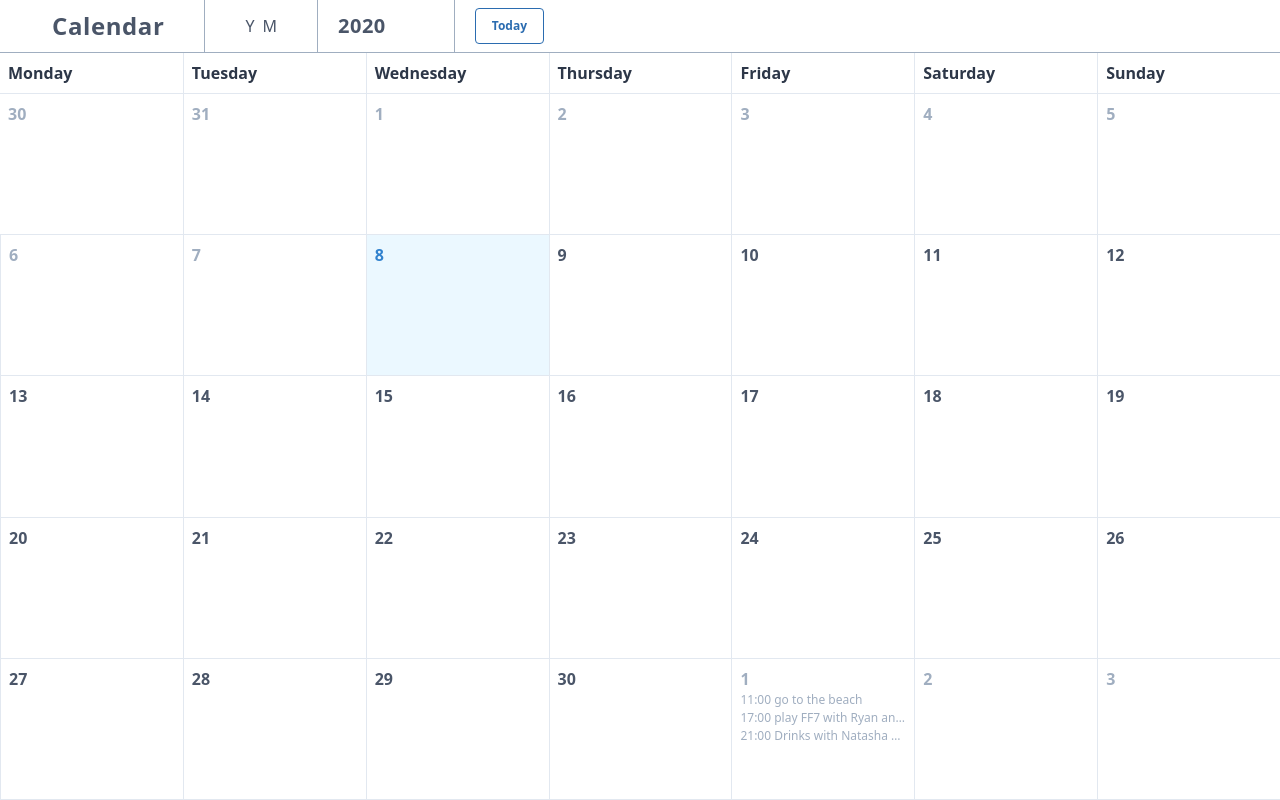
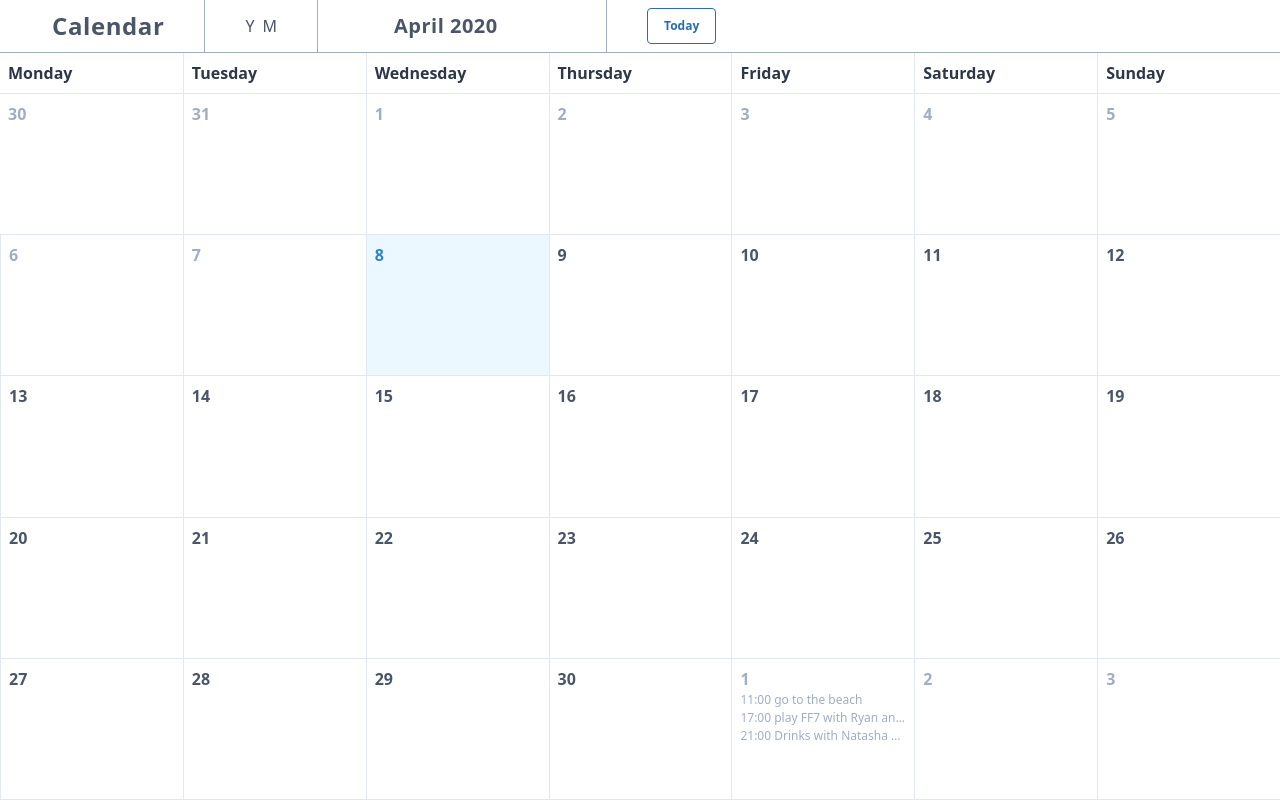
Before and after one commit to beaucouplus/calendar, a React (Create React App) app: page / in a window 1280 px wide. Built offline with nearby package versions, Linux system fonts and the light colour scheme.

Commit message:
Add custom header per view (#35)
* add custom header per view > extracted header and created CurrentViewMenu component
* add custom header per view > revamped menu - works as expected
* add custom header per view > updated menu to make sure width is always the same in ViewMenu

```diff
--- a/src/App.js
+++ b/src/App.js
@@ -1,11 +1,12 @@
-import React, { useState, useContext, useEffect } from "react";
+// packages
+import React, { useState, useEffect } from "react";
 import dayjs from "dayjs";
+
+// local files
+import Header from "./Header";
 import YearView from "./YearView";
 import MonthView from "./MonthView";
-import { Button, OutlineButton } from "./Button";
-import Modal from "./Modal";
-import DayModal from "./DayModal";
-import { EventContext, EventStore } from "./EventContext";
+import { EventStore } from "./EventContext";
 
 function App() {
   const currentDate = new Date();
@@ -22,7 +23,14 @@ function App() {
   return (
     <EventStore>
       <div className="w-screen h-screen flex flex-col">
-        <Header year={year} onSetYear={setYear} onSelectView={selectView} />
+        <Header
+          year={year}
+          onSetYear={setYear}
+          currentView={currentView}
+          onSelectView={selectView}
+          startOfMonth={startOfMonth}
+          onSetStartOfMonth={setStartOfMonth}
+        />
         <CalendarView
           view={currentView}
           year={year}
@@ -33,70 +41,13 @@ function App() {
   );
 }
 
-function Header({ year, onSetYear, onSelectView }) {
-  const { events } = useContext(EventContext);
-  const [showModal, setShowModal] = useState(false);
-
-  const previousYear = () => onSetYear(year - 1);
-  const nextYear = () => onSetYear(year + 1);
-  const today = new Date(dayjs().startOf("day"));
-  const todayEvents = events[dayjs().startOf("day").format("YYYY-MM-DD")];
-
-  const openModal = () => setShowModal(true);
-  const closeModal = () => setShowModal(false);
-
-  const headerStyle = `flex flew-row
-                       h-auto
-                       font-semibold text-gray-700`;
-  return (
-    <div className={headerStyle}>
-      <div className="flex items-center border-r border-gray-500 px-10 py-2">
-        <h1 className="flex flex-row  items-center text-2xl tracking-wide">
-          <i className="gg-calendar-today mr-3"></i>Calendar
-        </h1>
-      </div>
-      <div className="flex flex-row items-center px-10 space-x-5">
-        <ul className="flex flex-row h-full items-center align-middle space-x-2 pr-10 border-r border-gray-500">
-          <li>
-            <Button callBack={() => onSelectView("YearView")}>Y</Button>
-          </li>
-          <li>
-            <Button callBack={() => onSelectView("MonthView")}>M</Button>
-          </li>
-        </ul>
-        <h2 className="text-xl tracking-wide">{year}</h2>
-        <ul className="flex flex-row h-full items-center align-middle space-x-2 pr-10 border-r border-gray-500">
-          <li>
-            <Button callBack={previousYear}>
-              <i className="gg-arrow-left-o "></i>
-            </Button>
-          </li>
-          <li>
-            <Button callBack={nextYear}>
-              <i className="gg-arrow-right-o"></i>
-            </Button>
-          </li>
-        </ul>
-        <ul className="flex flex-row h-full items-center align-middle">
-          <li>
-            <OutlineButton callBack={openModal}>Today</OutlineButton>
-            <Modal showModal={showModal} onCloseModal={closeModal}>
-              <DayModal date={today} events={todayEvents} />
-            </Modal>
-          </li>
-        </ul>
-      </div>
-    </div>
-  );
-}
-
 function CalendarView({ view, year, startOfMonth }) {
   const views = {
     YearView,
     MonthView,
   };
 
-  const props = {
+  const viewProps = {
     YearView: { year },
     MonthView: { startOfMonth },
   };
@@ -105,7 +56,7 @@ function CalendarView({ view, year, startOfMonth }) {
 
   return (
     <div className="flex-grow">
-      <CurrentView {...props[view]} />
+      <CurrentView {...viewProps[view]} />
     </div>
   );
 }
--- /dev/null
+++ b/src/Header.js
@@ -0,0 +1,117 @@
+import React, { useContext, useState } from "react";
+import { Button, OutlineButton } from "./Button";
+import { EventContext } from "./EventContext";
+import dayjs from "dayjs";
+import Modal from "./Modal";
+import DayModal from "./DayModal";
+
+function Header({
+  year,
+  onSetYear,
+  startOfMonth,
+  onSetStartOfMonth,
+  currentView,
+  onSelectView,
+}) {
+  const { events } = useContext(EventContext);
+  const [showModal, setShowModal] = useState(false);
+
+  const previousYear = () => onSetYear(year - 1);
+  const nextYear = () => onSetYear(year + 1);
+
+  const previousMonth = () =>
+    onSetStartOfMonth(dayjs(startOfMonth).subtract(1, "month"));
+  const nextMonth = () =>
+    onSetStartOfMonth(dayjs(startOfMonth).add(1, "month"));
+  const today = new Date(dayjs().startOf("day"));
+  const todayEvents = events[dayjs().startOf("day").format("YYYY-MM-DD")];
+
+  const openModal = () => setShowModal(true);
+  const closeModal = () => setShowModal(false);
+
+  const headerStyle = `flex flew-row
+                       w-full h-auto
+                       font-semibold text-gray-700`;
+  return (
+    <div className={headerStyle}>
+      <div className="flex items-center border-r border-gray-500 px-10 py-2">
+        <h1 className="flex flex-row  items-center text-2xl tracking-wide">
+          <i className="gg-calendar-today mr-3"></i>Calendar
+        </h1>
+      </div>
+      <div className="flex flex-row items-center px-10 space-x-5">
+        <ul className="flex flex-row h-full items-center align-middle space-x-2 pr-10 border-r border-gray-500">
+          <li>
+            <Button callBack={() => onSelectView("YearView")}>Y</Button>
+          </li>
+          <li>
+            <Button callBack={() => onSelectView("MonthView")}>M</Button>
+          </li>
+        </ul>
+
+        <CurrentViewMenu
+          currentView={currentView}
+          year={year}
+          onPreviousYear={previousYear}
+          onNextYear={nextYear}
+          startOfMonth={startOfMonth}
+          onPreviousMonth={previousMonth}
+          onNextMonth={nextMonth}
+        />
+      </div>
+      <div className="flex flex-grow">
+        <ul className="flex flex-row h-full items-center align-middle pr-5 ">
+          <li>
+            <OutlineButton callBack={openModal}>Today</OutlineButton>
+            <Modal showModal={showModal} onCloseModal={closeModal}>
+              <DayModal date={today} events={todayEvents} />
+            </Modal>
+          </li>
+        </ul>
+      </div>
+    </div>
+  );
+}
+
+function CurrentViewMenu({
+  currentView,
+  year,
+  onPreviousYear,
+  onNextYear,
+  startOfMonth,
+  onPreviousMonth,
+  onNextMonth,
+}) {
+  const viewProps = {
+    YearView: { period: year, previous: onPreviousYear, next: onNextYear },
+    MonthView: {
+      period: dayjs(startOfMonth).format("MMMM YYYY"),
+      previous: onPreviousMonth,
+      next: onNextMonth,
+    },
+  };
+
+  return <ViewMenu {...viewProps[currentView]} />;
+}
+
+function ViewMenu({ period, previous, next }) {
+  return (
+    <div className="flex space-x-6 px-5 h-full items-center align-middle border-r border-gray-500">
+      <ul className="flex flex-row space-x-3">
+        <li>
+          <Button callBack={previous}>
+            <i className="gg-arrow-left-o "></i>
+          </Button>
+        </li>
+        <li>
+          <Button callBack={next}>
+            <i className="gg-arrow-right-o"></i>
+          </Button>
+        </li>
+      </ul>
+      <h2 className="w-48 text-xl tracking-wide ">{period}</h2>
+    </div>
+  );
+}
+
+export default Header;
```
